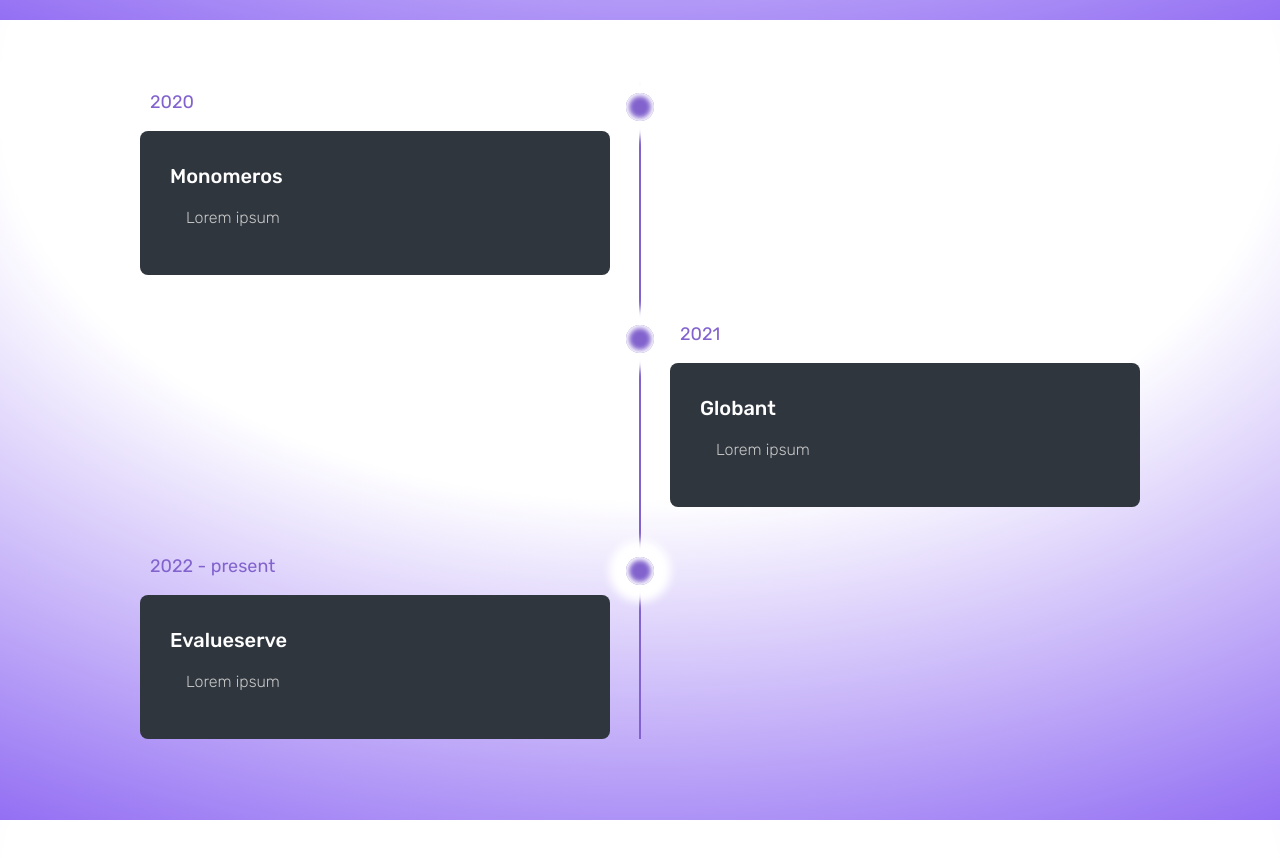
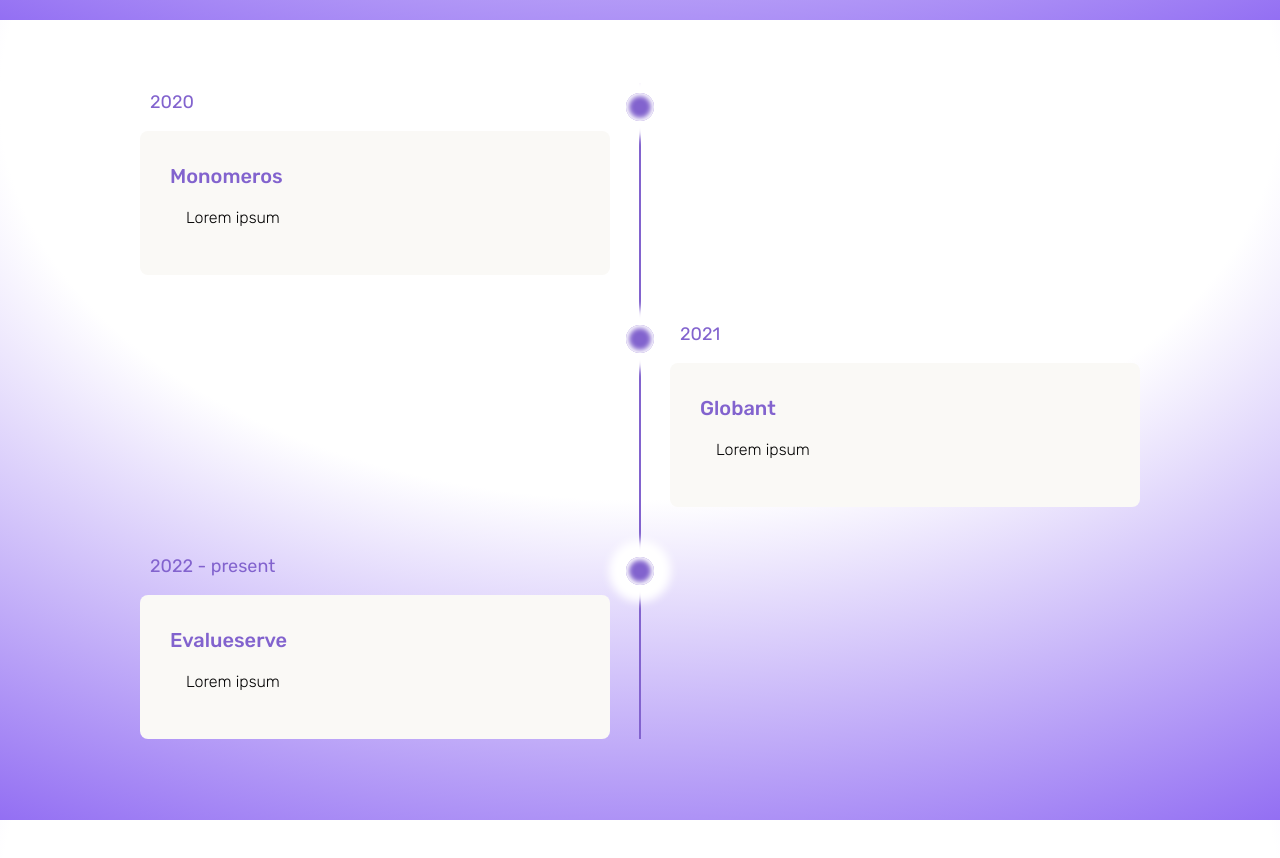
Before and after one commit to Erickvergara97/Erickvergara97.github.io, a React (Create React App) app: page / in a window 1280 px wide. Shown: the part 780-1638 px from the top of the page. Built offline with nearby package versions, Linux system fonts and the light colour scheme.

Commit message:
card design

```diff
--- a/src/assets/styles/abstracts/variables.js
+++ b/src/assets/styles/abstracts/variables.js
@@ -13,7 +13,8 @@
     success: 'red',
     surface: 'red',
     divider: '#e2e2e3',
-    navbar: '#ffff'
+    navbar: '#ffff',
+    cards: '#FAF9F6'
 };
 export let darkTheme = {
     primary: '#fff',
@@ -26,5 +27,7 @@
     success: 'red',
     surface: 'red',
     divider: '#0000',
-    navbar: '#1b1b1f'
+    navbar: '#1b1b1f',
+    cards: '#252525'
+
 }
--- a/src/components/Experience.jsx
+++ b/src/components/Experience.jsx
@@ -28,7 +28,7 @@
 }
 
 const ExperienceCard = styled.article`
-    background-color: ${props => props.isDarkMode ? '':'white'};
+    background-color: ${({ theme }) => theme.cards };
     padding: 20px;
     border-radius: 10px;
     height: 150px;
--- a/src/components/experience/ExperienceTimeline.jsx
+++ b/src/components/experience/ExperienceTimeline.jsx
@@ -76,18 +76,18 @@
     }
 
     .timeline-content{
-        background-color: #2f363e;
+        background-color: ${({ theme }) => theme.cards };
         padding: 30px;
         border-radius: 8px;
         h3{
             font-size: 20px;
-            color: #ffffff;
+            color: ${({ theme }) => theme.accent };
             margin: 0 0 10px;
             text-transform: capitalize;
             font-weight: 500;
         }
         p{
-            color: #c8c8c8;
+            color: ${({ theme }) => theme.textPrimary };
             font-size: 16px;
             font-weight: 300;
             line-height: 22px;
@@ -103,6 +103,7 @@
         border-radius: 50%;
         top: 10px;
         box-shadow: inset 0 0 5px 3px ${({ theme }) => theme.navbar },0 0 8px 17px ${({ theme }) => theme.navbar };
+        /* box-shadow: 0 0 5px 3px ${({ theme }) => theme.accent },0 0 8px 17px ${({ theme }) => theme.navbar }; */
     }
 
     .timeline-date{
```
